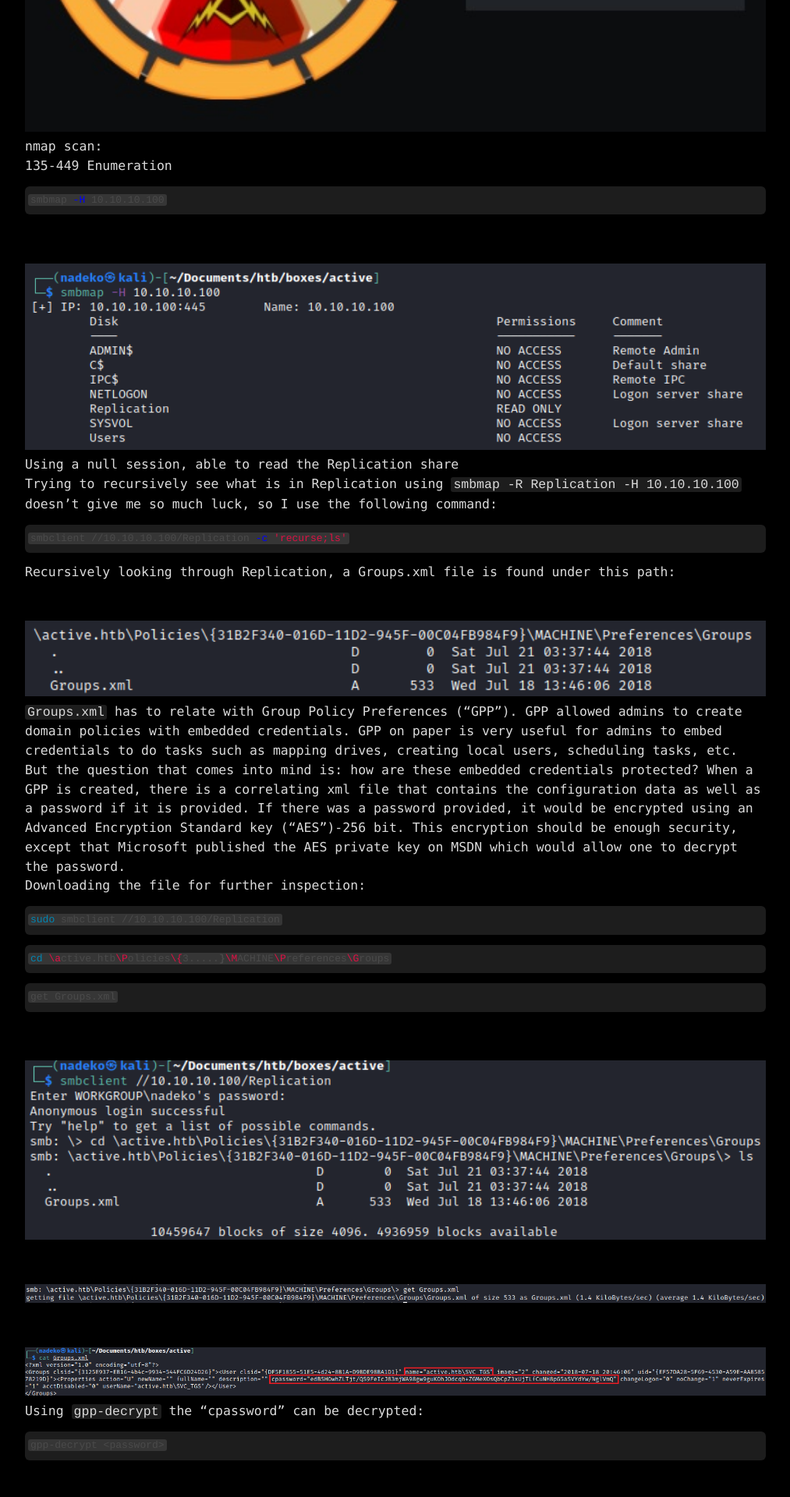
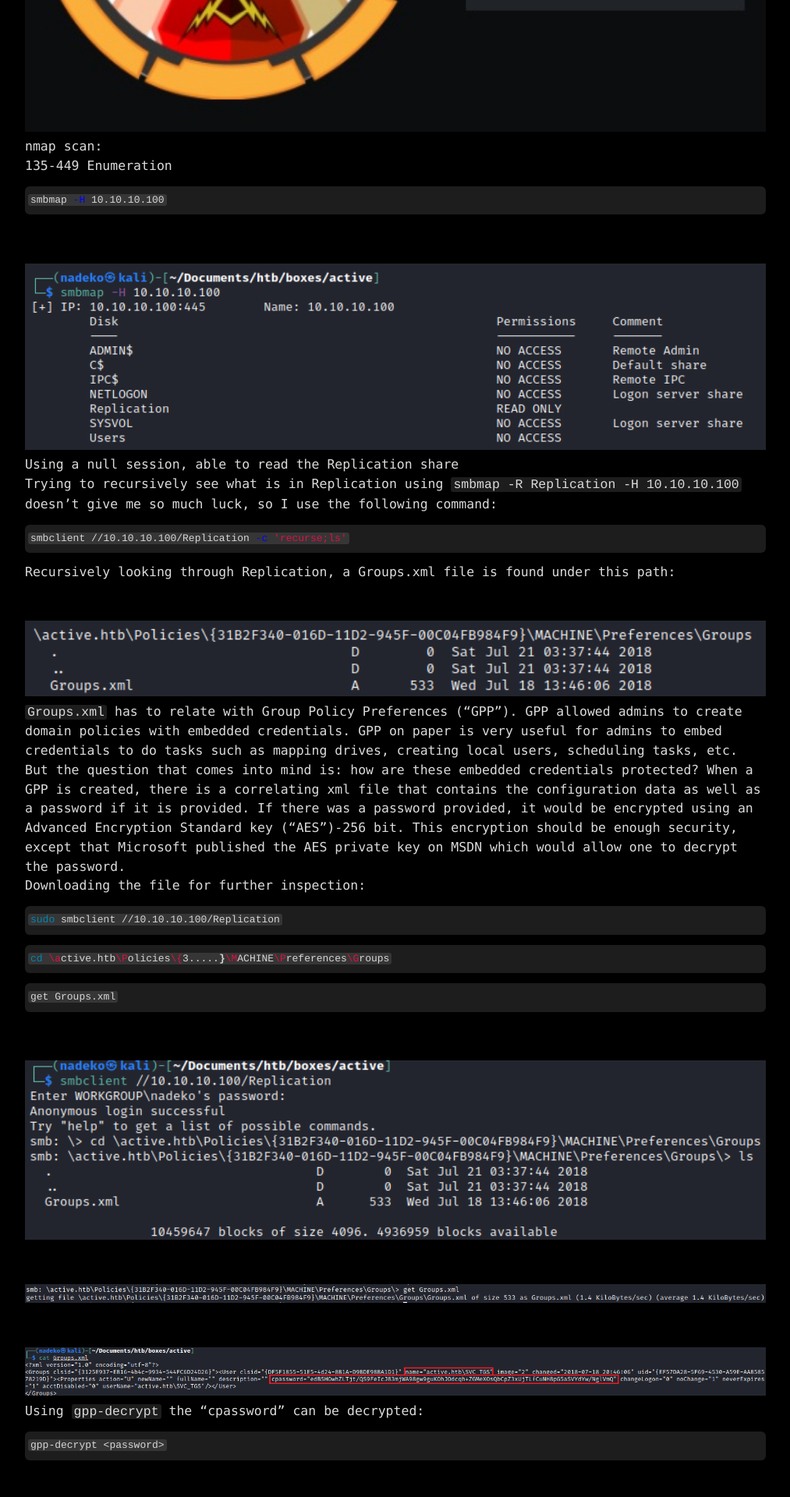
Before and after one commit to notbricey/brisee.github.io, a Jekyll site: the page built from _posts/2021-01-04-htb-active.md, in a window 1280 px wide. Shown: the part 547-2467 px from the top of the page at 78% size, without its empty margins (133-1146 px from the left). Built offline with Jekyll 4.4.1, drawn with Linux system fonts in a browser that asks for light colours.

Commit message:
Update base.scss

```diff
--- a/_sass/base.scss
+++ b/_sass/base.scss
@@ -103,7 +103,7 @@ textarea { vertical-align: top; }
 /**
  * Code and syntax highlighting
  */
-pre { background-color: rgba(192,192,192,0.15);  border: none; border-radius: 6px; padding: 4px;  overflow:auto;  font-size: 13px;  color: rgba(192,192,192,0.15);  line-height: 2.2 !important; }
+pre { background-color: rgba(192,192,192,0.15);  border: none; border-radius: 6px; padding: 4px;  overflow:auto;  font-size: 13px; color: rgba(255,255,255,0.8);  line-height: 2.2 !important; }
 .highlight .c { color: #999988; font-style: italic } /* Comment */
 .highlight .err { color: #a61717; background-color: #e3d2d2 } /* Error */
 .highlight .k { font-weight: bold } /* Keyword */
```
